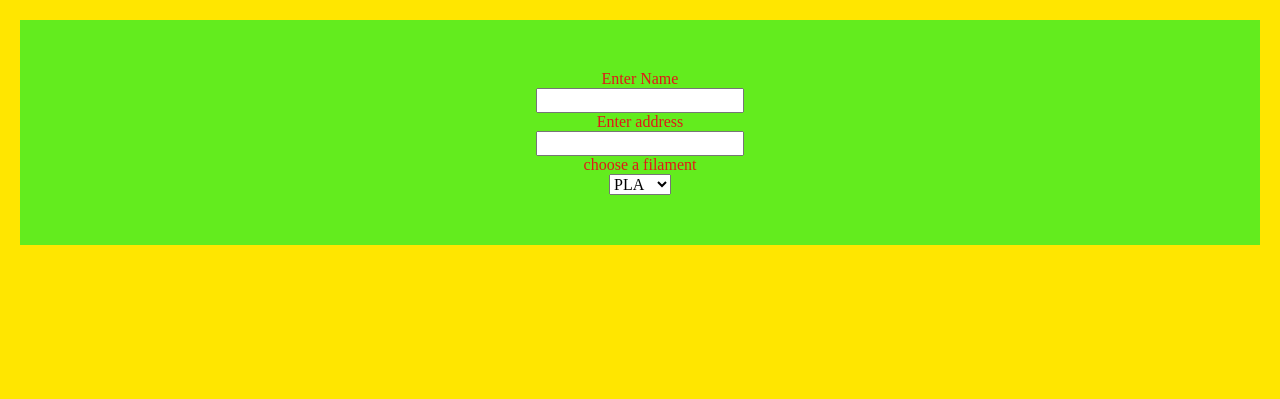
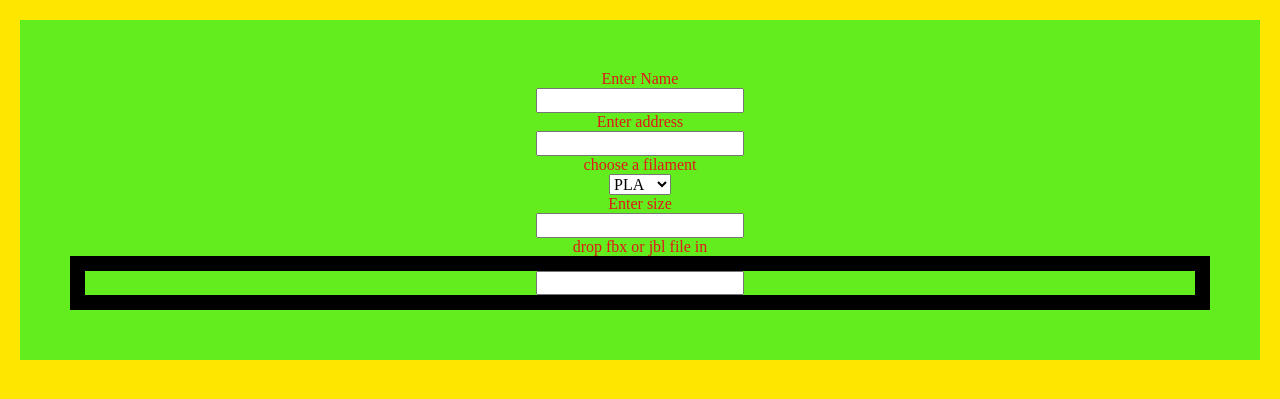
Before and after one commit to ketchuponriceenjoyer/DTS-project-3D-printer-service-repo, a Flask app: page /Session in a window 1280 px wide. Shown: the part 214-613 px from the top of the page. Run offline with Flask 3, Linux system fonts and the light colour scheme.

Commit message:
Version 1.2
add small details nothing much

```diff
--- a/static/css.css
+++ b/static/css.css
@@ -37,3 +37,11 @@ body2 {
     margin: 20px;
     text-align: center;
 }
+
+.model_container {
+    text-align: center;
+    width: 100px:
+    length: 100px:
+    background-color: rgb(255, 255, 255);
+    border: 15px solid #000000;
+}
--- a/templates/Session.html
+++ b/templates/Session.html
@@ -34,9 +34,11 @@
                         <option filament="Nylon">Nylon</option>
                     </select>
                 </div>
-
+                <div class="form-label"> Enter size </div>
+                <div class = "form-element "> <input type="text" required ></div>
+                <div class="form-label"> drop fbx or jbl file in </div>
+                <div class = "model_container">  <input type="text" required >  </div>
             </div>
-
 
 
     </body2>
```
